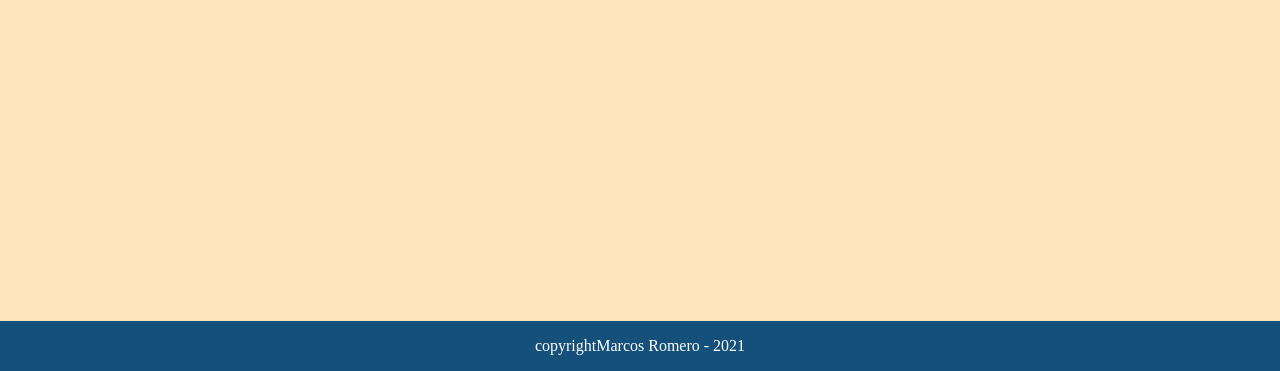
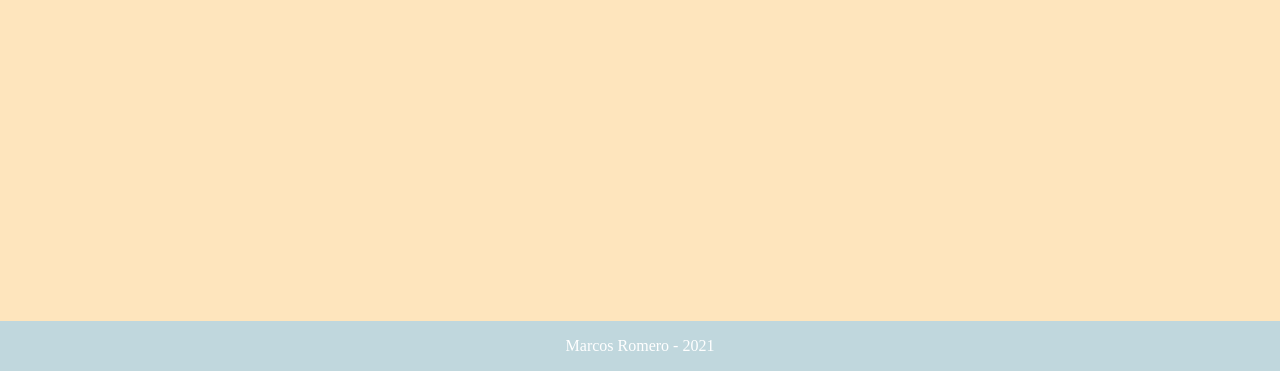
Before and after one commit to myseelf13/Proyect-2021, a website: page index.html in a window 1280 px wide. Shown: the part 474-845 px from the top of the page. Drawn offline with Linux system fonts and the light colour scheme.

Commit message:
No se muy bien, pero algo se agrego

```diff
--- a/index.html
+++ b/index.html
@@ -31,7 +31,6 @@
 
 
     <footer class="pie">
-        <span class="material-icons-outlined">copyright</span>
         <div>Marcos Romero - 2021</div>
     </footer>
 
--- a/main.css
+++ b/main.css
@@ -7,7 +7,7 @@
     /*Main Colors*/
     --background-primary: #FEE5BD;
     --background-secundary: #F2B79F;
-    --background-footer: #145079;
+    --background-footer: #C0D7DD;
 }
 
 body{
```
Also changed, not shown: dist/index.html, 3 other files.
